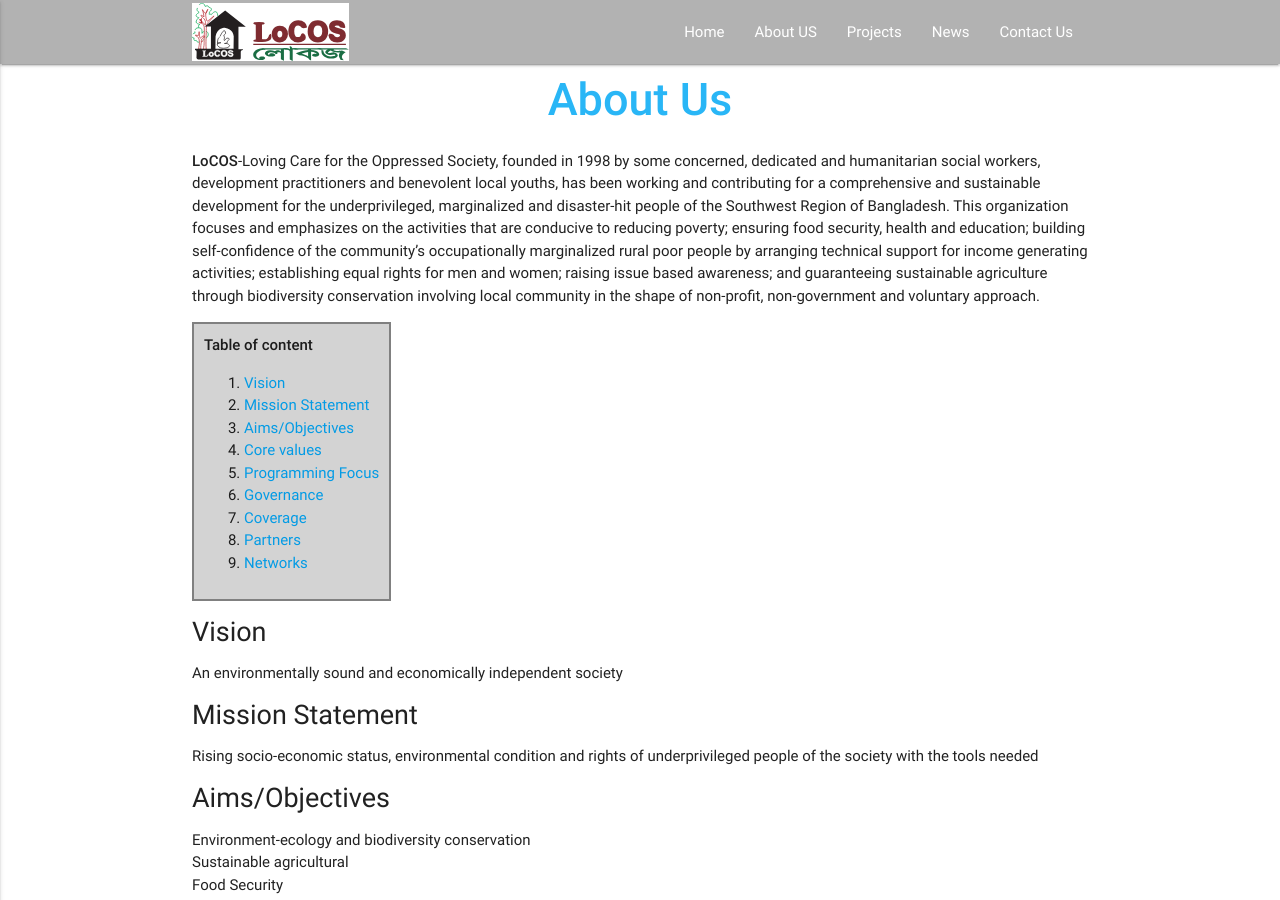
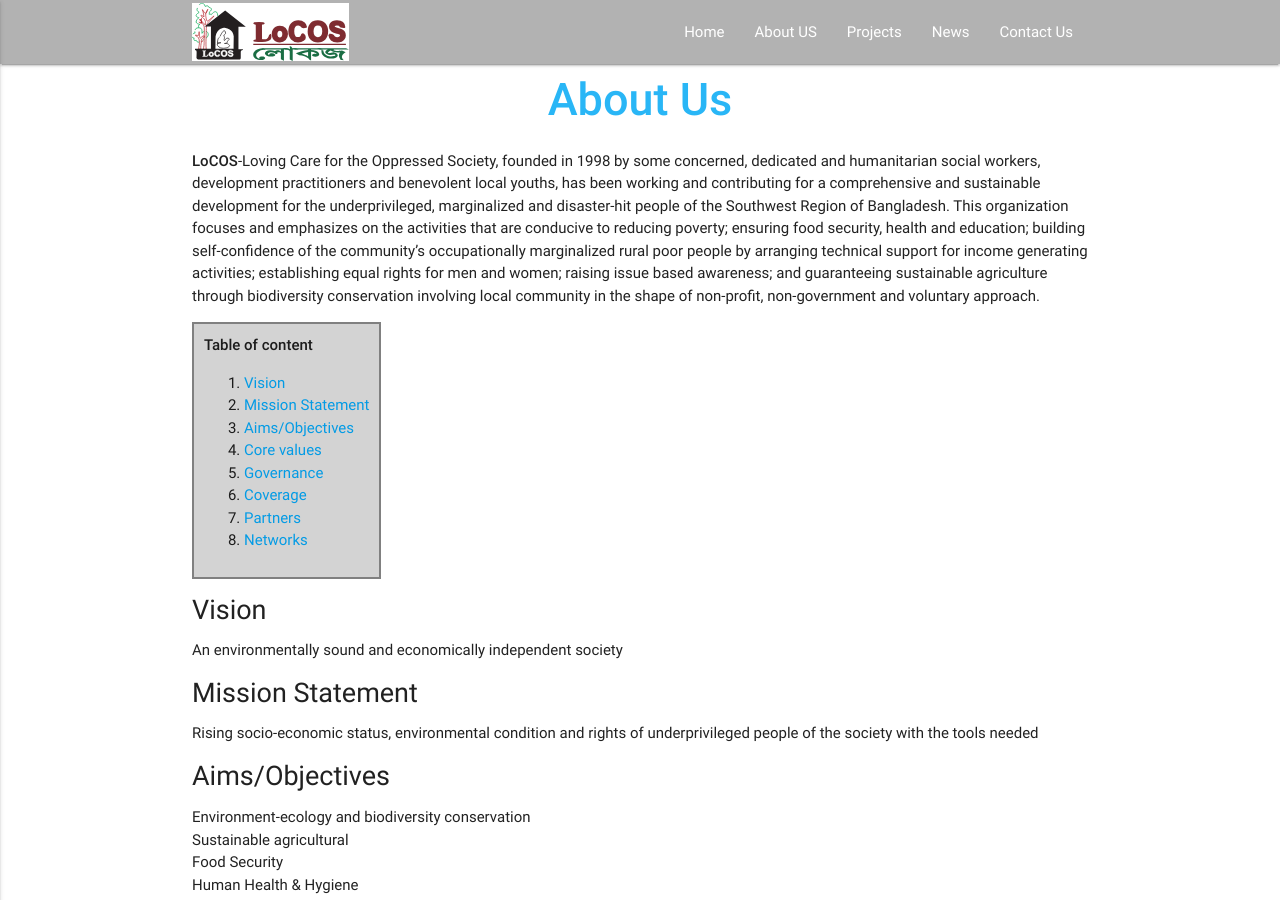
Before and after one commit to locosbd/locosbd.github.io, a Jekyll site: the page built from about-us.html, in a window 1280 px wide and 900 px high. Built offline with Jekyll 4.4.1, drawn with Linux system fonts in a browser that asks for light colours.

Commit message:
changed about us

```diff
--- a/about-us.html
+++ b/about-us.html
@@ -22,7 +22,7 @@
 
 <li><a href="">Core values</a></li>
 
-<li><a href="#focus">Programming Focus</a></li>
+<!-- <li><a href="#focus">Programming Focus</a></li> -->
 
 <li><a href="#governance">Governance</a></li>
 
@@ -179,4 +179,4 @@
 
 2. CSRL-Campaign for Sustainable Rural Livelihood<br>
 
-3. Association of Development Agencies in Bangladesh-ADAB<br>
+3. Association of Development Agencies in Bangladesh-ADAB<br><br><br><br>
```
